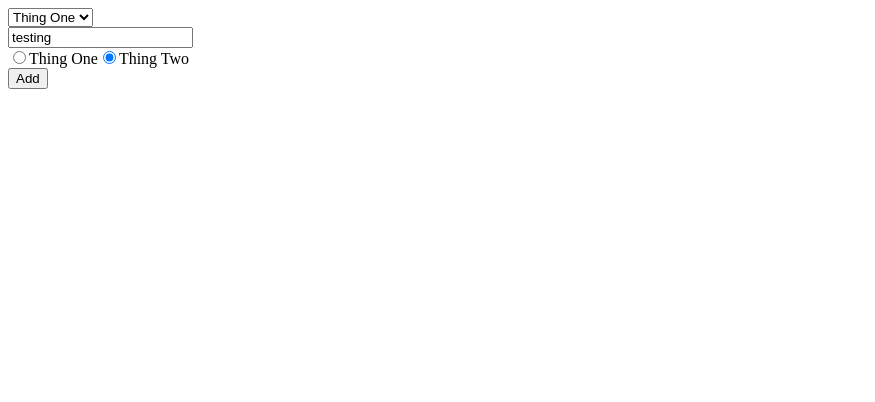
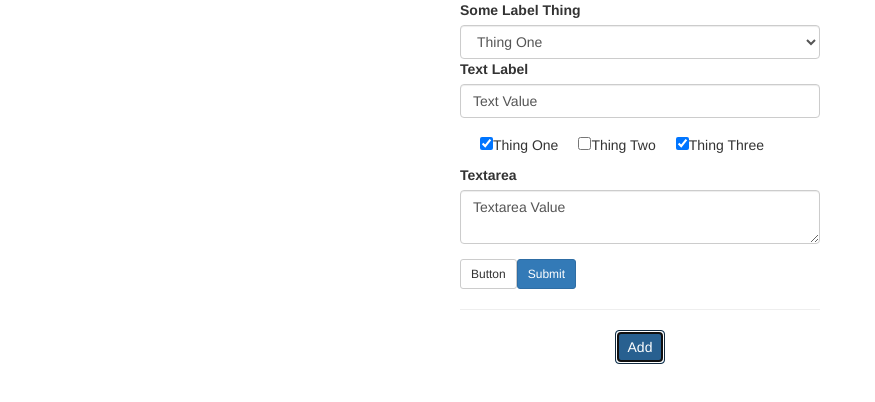
Before and after one commit to theleewise/Add-Form-Fields, a plain HTML site: page demo/index.html in a window 1280 px wide. Both pictures are taken after a click on the button "Add". Shown: the whole page, without its empty margins (0-875 px from the left). Drawn offline with nearby package versions, Linux system fonts and the light colour scheme.

Commit message:
Add options for checkboxes & textarea

```diff
--- a/demo/index.html
+++ b/demo/index.html
@@ -2,25 +2,36 @@
 <head>
 	<title></title>
 	<script src="https://ajax.googleapis.com/ajax/libs/jquery/2.1.3/jquery.min.js"></script>
+	<link href="https://maxcdn.bootstrapcdn.com/bootstrap/3.3.6/css/bootstrap.min.css" rel="stylesheet"></link>
+	<script src="https://maxcdn.bootstrapcdn.com/bootstrap/3.3.6/js/bootstrap.min.js"></script>
 	<script src="../src/addformfields.js"></script>
 </head>
 <body>
-	<div id="testing"></div>
-	<button id="add">Add</button>
+	<div class="container">
+		<div class="row">
+			<div class="col-sm-4 col-sm-push-4">
+				<div id="testing"></div>
+				<hr />
+				<div class="text-center">
+					<button class="btn btn-primary" id="add">Add</button>
+				</div>
+			</div>
+		</div>
+	</div>
 	<script>
 		$(document).ready(function(){
 			$('#add').click(function(){
 				addFields(
 					[
 						{
-							target:'#testing',
 							type:'select',
 							id:'myNewSelectField',
-							cssClass:'field',
+							cssClass:'form-control',
 							val:{
 								'Thing One':'thing1',
 								'Thing Two':'thing2'
 							},
+							label:'Some Label Thing',
 							wrapper:'<div class="wrapper">',
 							fireevent:{
 								trigger:'change',
@@ -28,37 +39,60 @@
 							}
 						},
 						{
-							target:'#testing',
 							type:'text',
-							id:'myNewTextField',
-							cssClass:'field',
-							placeholder:'this is a text field',
-							val:{
-								'Thing One':'thing1',
-								'Thing Two':'thing2'
-							},
-							wrapper:'<div class="wrapper">',
+							id:'Text',
+							cssClass:'form-control',
+							placeholder:'Text Placeholder',
+							val:'Text Value',
+							label:'Text Label',
+							wrapper:'<div class="form-group">',
 							fireevent:{
 								trigger:'keyup',
 								action:function(){ alert('text keyup'); }
 							}
 						},
 						{
-							target:'#testing',
-							type:'radio',
-							selected:'Thing Two',
-							label:true, // not necessary, default is true
+							type:'checkbox',
+							selected:['val1','val3'],
 							name:'myRadio',
-							id:'myNewRadioField',
-							cssClass:'field',
-							val:[
-								'Thing One',
-								'Thing Two'
-							],
-							wrapper:'<div class="wrapper">'
+							id:'val1',
+							val:{
+								'val1':'Thing One',
+								'val2':'Thing Two',
+								'val3':'Thing Three'
+							},
+							wrapper:'<div class="radio">'
+						},
+						{
+							focus:true,
+							type:'textarea',
+							label:'Textarea',
+							name:'myTextAra',
+							id:'myTextAra',
+							cssClass:'form-control',
+							placeholder:'Textare Placeholder',
+							val:'Textarea Value',
+							wrapper:'<div class="form-group">'
+						},
+						{
+							type:'button',
+							label:'Button',
+							name:'button',
+							id:'Button',
+							cssClass:'btn btn-default btn-sm',
+							val:'Button'
+						},
+						{
+							type:'submit',
+							label:'Submit',
+							name:'Submit',
+							id:'Submit',
+							cssClass:'btn btn-primary btn-sm',
+							val:'Submit'
 						}
 					],
 					{
+						target:'#testing',
 						max:3,
 						maxFunc:function(){
 							$('#add').fadeOut();
--- a/src/addformfields.js
+++ b/src/addformfields.js
@@ -1,3 +1,13 @@
+/* THINGS TO ADD
+	* Autofocus option to all
+	* Accessability option to all
+	* Textarea
+	* Submit
+	* Reset
+	* Password
+	* Checkboxes
+*/
+
 var count = 1;
 function addFields(items,opts){
 	if(!opts || !opts.max || count <= opts.max){
@@ -10,13 +20,25 @@ function addFields(items,opts){
 					var field = addText(items[i]);
 					break;
 				case 'radio':
-					var field = addRadio(items[i]);
+					var field = addRadioCheckbox(items[i]);
+					break;
+				case 'checkbox':
+					var field = addRadioCheckbox(items[i]);
+					break;
+				case 'button':
+					var field = addButton(items[i]);
+					break;
+				case 'submit':
+					var field = addSubmit(items[i]);
+					break;
+				case 'textarea':
+					var field = addTextArea(items[i]);
 					break;
 				default:
 					var field = '<input type="text" />';
 			}
 
-			$(items[i].target).append(field);
+			$(opts.target).append(field);
 		}
 		if(opts && opts.max && opts.maxFunc && count >= opts.max){ opts.maxFunc(); }
 		count++;
@@ -35,7 +57,14 @@ function addSelect(item){
 		console.log(err);
 	}
 
-	var field = '<select>';
+	var cssClass = (item.cssClass) ? ' class="'+item.cssClass+'"' : '';
+	var id = (item.id) ? ' id="'+item.id+'"' : '';
+	var label = '';
+	if(item.label){
+		var labelFor = (item.id) ? ' for="'+item.id+'"' : '';
+		var label = '<label'+labelFor+'>'+item.label+'</label>';
+	}
+	var field = '<select'+cssClass+'">';
 
 	// If values are in array
 	if (Array.isArray(item.val)){
@@ -50,7 +79,7 @@ function addSelect(item){
 
 
 	field += '</select>';
-	field = $(field);
+	field = $(label+field);
 	if(item.fireevent){ field.on(item.fireevent.trigger,item.fireevent.action); }
 	if (item.wrapper){ field = field.wrapAll(item.wrapper).parent(); }
 	return field;
@@ -60,7 +89,7 @@ function addSelect(item){
 
 
 
-function addRadio(item){
+function addRadioCheckbox(item){
 	try {
 		if (!Array.isArray(item.val) && typeof item.val !== 'object') throw "Values for radio buttons need to be in an object or array";
 	}
@@ -68,30 +97,46 @@ function addRadio(item){
 		console.log(err);
 	}
 
-	function createRadio(selVal,label,wrapper){
-		label = (label !== undefined) ? label : true;
-		var selected = ( item.selected === selVal) ? ' checked="checked"' : '';
-		var field = '<input '+cssClass+name+selected+'" type="radio" val="'+selVal+'" />';
-		if (label){ field += '<label>'+selVal+'</label>'; }
+	function createItem(selVal,selected,wrapper){
+
+		if (typeof selVal === 'string'){
+			var val = selVal;
+			var label = selVal;
+			if (typeof selected === 'string'){
+				var checked = ( selected === selVal ) ? ' checked' : '';
+			} else if (Array.isArray(selected)) {
+				var checked = ( selected.indexOf(selVal) >= 0 ) ? ' checked' : '';
+			}
+		}
+
+		else if (typeof selVal === 'object'){
+			var val = selVal[0];
+			var label = selVal[1];
+			if (typeof selected === 'string'){
+				var checked = ( item.selected === selVal[0]) ? ' checked' : '';
+			} else if (Array.isArray(selected)){
+				var checked = ( selected.indexOf(selVal[0]) >= 0 ) ? ' checked' : '';
+			}
+		}
+
+		var field = '<label><input '+cssClass+name+checked+' type="'+item.type+'" val="'+val+'" />'+label+'</label>';
 		return field;
 	}
 
-	if ( item.selected && typeof item.selected !== 'string' && typeof item.selected !== 'number' ){
-		console.log('Selected radio value must be a string or number')
-	}
 	var cssClass = (item.cssClass) ? ' class="'+item.cssClass+'"' : '';
 	var id = (item.id) ? ' id="'+item.id+'"' : '';
 	var name = (item.name) ? ' name="'+item.name+'"' : '';
 
 	var field = '';
+
 	// If values are in array
 	if (Array.isArray(item.val)){
 		for (var i = 0; i<item.val.length; i++){
-			field += createRadio(item.val[i],item.label,item.wrapperEach);
+			field += createItem(item.val[i],item.selected,item.wrapperEach);
 		}
 	} else {
 		for (x in item.val){
-			field += createRadio(x,item.label,item.wrapperEach);
+			field += createItem([x,item.val[x]],item.selected,item.wrapperEach);
 		}
 	}
 
@@ -107,9 +152,64 @@ function addText(item){
 	var cssClass = (item.cssClass) ? ' class="'+item.cssClass+'"' : '';
 	var id = (item.id) ? ' id="'+item.id+'"' : '';
 	var placeholder = (item.placeholder) ? ' placeholder="'+item.placeholder+'"' : '';
-	var field = '<input'+cssClass+id+placeholder+' type="text" value="testing" />';
+	var focus = (item.focus) ? ' autofocus' : '';
+	var label = '';
+	if(item.label){
+		var labelFor = (item.id) ? ' for="'+item.id+'"' : '';
+		var label = '<label'+labelFor+'>'+item.label+'</label>';
+	}
+	var field = '<input type="text"'+cssClass+id+placeholder+focus+' value="'+item.val+'" />';
+	field = $(label+field);
+	if(item.fireevent){ field.on(item.fireevent.trigger,item.fireevent.action); }
+	if (item.wrapper){ field = field.wrapAll(item.wrapper).parent(); }
+	return field;
+}
+
+
+
+
+
+function addTextArea(item){
+	var cssClass = (item.cssClass) ? ' class="'+item.cssClass+'"' : '';
+	var id = (item.id) ? ' id="'+item.id+'"' : '';
+	var placeholder = (item.placeholder) ? ' placeholder="'+item.placeholder+'"' : '';
+	var focus = (item.focus) ? ' autofocus' : '';
+	var label = '';
+	if(item.label){
+		var labelFor = (item.id) ? ' for="'+item.id+'"' : '';
+		var label = '<label'+labelFor+'>'+item.label+'</label>';
+	}
+	var field = '<textarea'+cssClass+id+placeholder+focus+'>'+item.val+'</textarea>';
+	field = $(label+field);
+	if(item.fireevent){ field.on(item.fireevent.trigger,item.fireevent.action); }
+	if (item.wrapper){ field = field.wrapAll(item.wrapper).parent(); }
+	return field;
+}
+
+
+
+
+
+function addButton(item){
+	var cssClass = (item.cssClass) ? ' class="'+item.cssClass+'"' : '';
+	var id = (item.id) ? ' id="'+item.id+'"' : '';
+	var field = '<button type="button"'+cssClass+id+'>'+item.val+'</button>';
 	field = $(field);
 	if(item.fireevent){ field.on(item.fireevent.trigger,item.fireevent.action); }
 	if (item.wrapper){ field = field.wrapAll(item.wrapper).parent(); }
 	return field;
 }
+
+
+
+
+
+function addSubmit(item){
+	var cssClass = (item.cssClass) ? ' class="'+item.cssClass+'"' : '';
+	var id = (item.id) ? ' id="'+item.id+'"' : '';
+	var field = '<button type="submit"'+cssClass+id+'>'+item.val+'</button>';
+	field = $(field);
+	if(item.fireevent){ field.on(item.fireevent.trigger,item.fireevent.action); }
+	if (item.wrapper){ field = field.wrapAll(item.wrapper).parent(); }
+	return field;
+}
```
